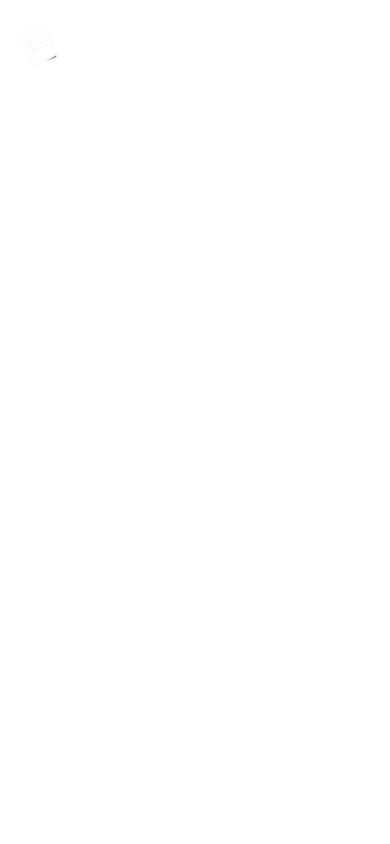
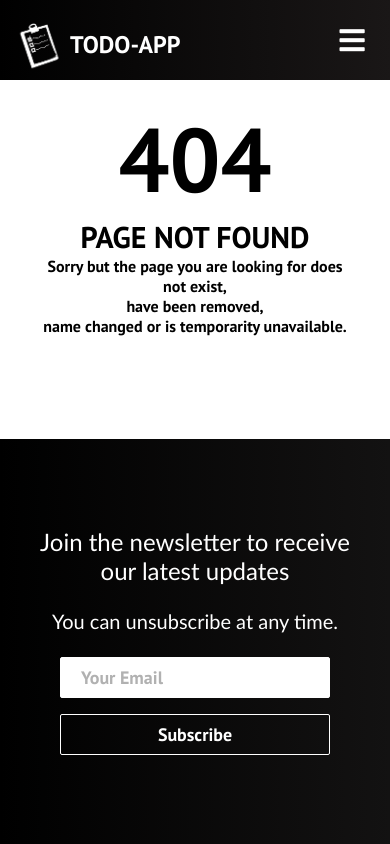
Before and after one commit to ahmedsherif-iv/mern-todo-app, a React (Create React App) app in the folder client/: page /404 in a window 390 px wide. Shown: the top 844 px of the page. Built offline with nearby package versions, Linux system fonts and the light colour scheme.

Commit message:
added not found page to client

```diff
--- a/client/src/App.js
+++ b/client/src/App.js
@@ -1,15 +1,17 @@
 import './App.css';
 import { BrowserRouter as Router, Switch, Route } from 'react-router-dom';
-import Navbar from './components/Navbar/Navbar';
 import HomePage from './pages/HomePage';
+import NotFoundPage from './pages/NotFoundPage';
+import ResetPasswordPage from './pages/ResetPasswordPage';
 
 function App() {
   return (
     <>
       <Router>
-        <Navbar />
         <Switch>
           <Route exact path='/' component={HomePage} />
+          <Route path='/404' component={NotFoundPage} />
+          <Route path='/reset-password' component={ResetPasswordPage} />
         </Switch>
       </Router>
     </>
--- a/client/src/components/Navbar/Navbar.js
+++ b/client/src/components/Navbar/Navbar.js
@@ -5,10 +5,10 @@
 import Modal from '../Modal/Modal';
 import AuthForm from '../AuthForm/AuthForm';
 
-function Navbar() {
+function Navbar({ toggleColor = false }) {
   const [click, setClick] = useState(false);
   const [button, setButton] = useState(true);
-  const [scrolled, setSrolled] = useState(false);
+  const [scrolled, setScrolled] = useState(false);
   const [showModal, setShowModal] = useState(false);
 
   const toggleModal = () => {
@@ -28,14 +28,20 @@
 
   useEffect(() => {
     showButton();
+    changeBackground();
   }, []);
 
   const changeBackground = () => {
-    if (window.scrollY >= 80) {
-      setSrolled(true);
+    if (toggleColor) {
+      if (window.scrollY >= 80) {
+        setScrolled(true);
+      }
+      else {
+        setScrolled(false);
+      }
     }
     else {
-      setSrolled(false);
+      setScrolled(true);
     }
   }
 
--- /dev/null
+++ b/client/src/components/NotFound/NotFound.css
@@ -0,0 +1,44 @@
+.not-found-container {
+    align-items: center;
+    text-align: center;
+    margin-top: 10%;
+    margin-bottom: 10%;
+}
+
+.not-found-container h1 {
+    font-size: 300px;
+}
+
+.not-found-container h2 {
+    font-size: 60px;
+    text-transform: uppercase;
+}
+
+@media screen and (max-width: 768px) {
+    .not-found-container {
+        margin-top: 100px;
+        margin-left: 10%;
+        margin-right: 10%;
+    }
+    .not-found-container h1 {
+        font-size: 200px;
+    }
+    .not-found-container h2 {
+        font-size: 50px;
+    }
+}
+
+@media screen and (max-width: 600px) {
+    .not-found-container {
+        height: 300px;
+    }
+    .not-found-container h1 {
+        font-size: 90px;
+    }
+    .not-found-container h2 {
+        font-size: 30px;
+    }
+    .not-found-container h3 {
+        font-size: 16px;
+    }
+}
--- /dev/null
+++ b/client/src/components/NotFound/NotFound.js
@@ -0,0 +1,21 @@
+import './NotFound.css';
+
+const NotFound = () => {
+    return (
+        <>
+            <section>
+                <div className='not-found-container' >
+                    <h1>404</h1>
+                    <h2>page not found</h2>
+                    <h3>
+                        Sorry but the page you are looking for does not exist,<br />
+                        have been removed, <br />
+                        name changed or is temporarity unavailable.
+                    </h3>
+                </div>
+            </section>
+        </>
+    );
+}
+
+export default NotFound;
--- a/client/src/pages/HomePage.js
+++ b/client/src/pages/HomePage.js
@@ -1,10 +1,12 @@
 import Cards from "../components/Cards/Cards";
+import Navbar from "../components/Navbar/Navbar";
 import Footer from "../components/Footer/Footer";
 import HeroSection from "../components/HeroSection/HeroSection";
 
 const HomePage = () => {
     return (
         <>
+            <Navbar toggleColor={true} />
             <HeroSection />
             <Cards />
             <Footer />
--- /dev/null
+++ b/client/src/pages/NotFoundPage.js
@@ -0,0 +1,15 @@
+import Footer from "../components/Footer/Footer"
+import Navbar from "../components/Navbar/Navbar";
+import NotFound from "../components/NotFound/NotFound";
+
+const NotFoundPage = () => {
+    return (
+        <>
+            <Navbar />
+            <NotFound />
+            <Footer />
+        </>
+    );
+}
+
+export default NotFoundPage;
--- /dev/null
+++ b/client/src/pages/ResetPasswordPage.js
@@ -0,0 +1,13 @@
+import Footer from "../components/Footer/Footer"
+import Navbar from "../components/Navbar/Navbar";
+
+const ResetPassword = () => {
+    return (
+        <>
+            <Navbar />
+            <Footer />
+        </>
+    );
+}
+
+export default ResetPassword;
```
Also changed, not shown: client/src/components/ResetPasswordForm/ResetPasswordForm.js (added, +8 -0 lines), client/src/components/ResetPasswordForm/ResetPasswordForm.css (added).
